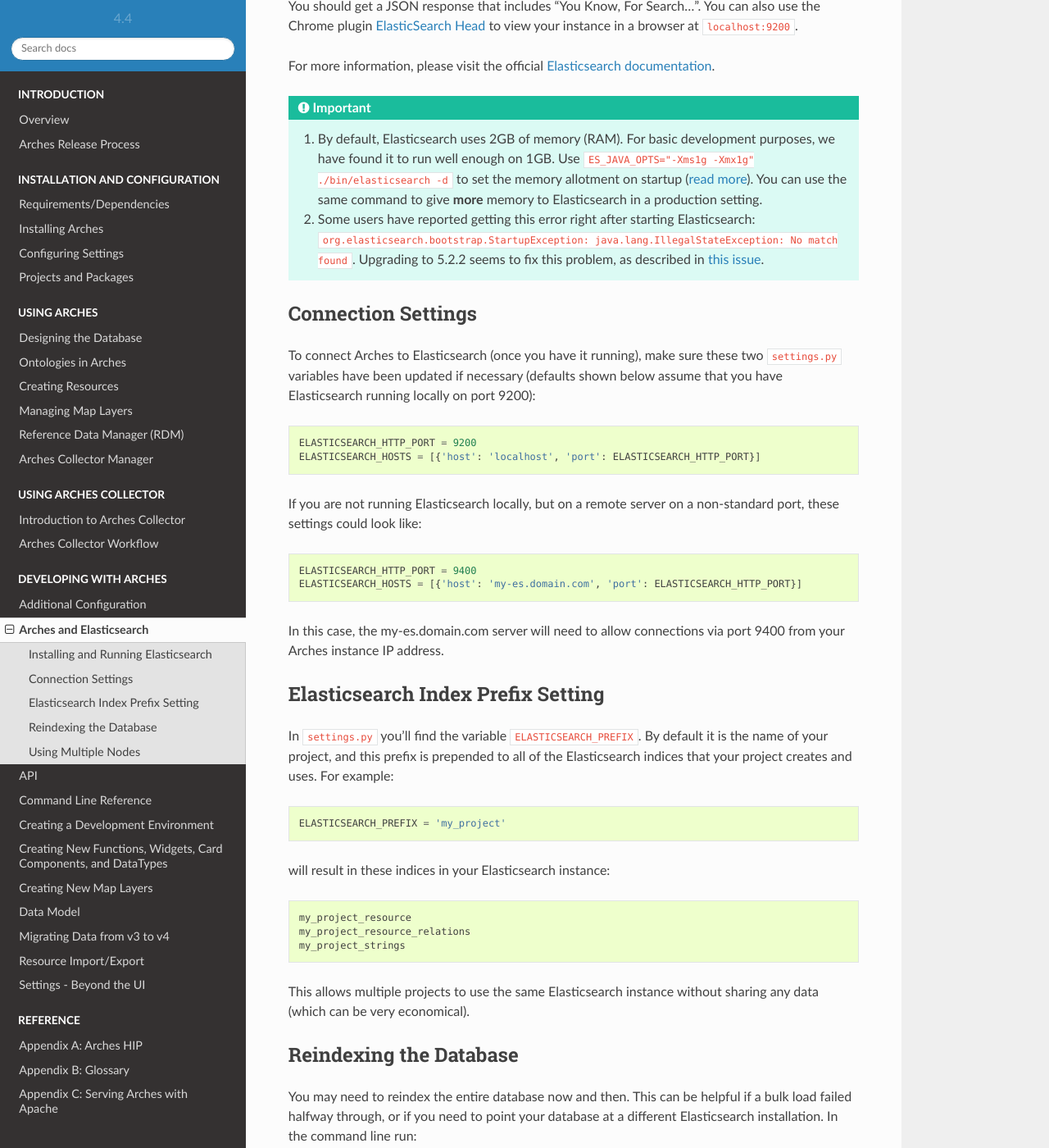
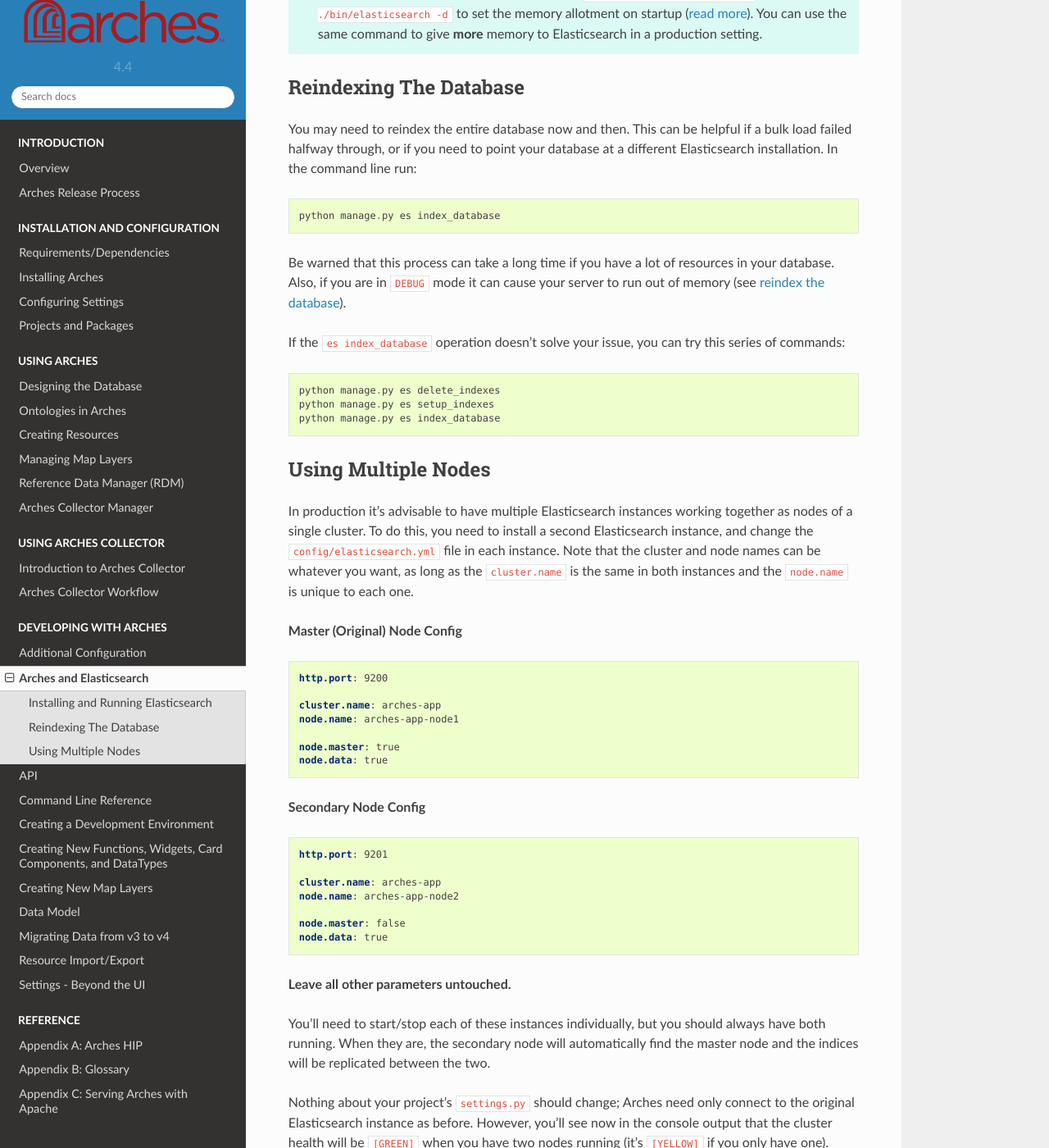
Before and after one commit to archesproject/arches-docs, a Sphinx documentation site: the page built from docs/arches-and-elasticsearch.txt, in a window 1280 px wide and 1400 px high, scrolled down 1021 px. Shown: the whole window at 82% size. Built offline with Sphinx 7.4.7 and the Read the Docs theme 2.0.0, drawn with Linux system fonts in a browser that asks for light colours; some of the changed text lies outside the part shown.

Commit message:
update docs for new version of ES, re #137

```diff
--- a/docs/arches-and-elasticsearch.txt
+++ b/docs/arches-and-elasticsearch.txt
@@ -6,34 +6,24 @@
 ====================================
 
 The quickest way to install Elasticsearch is to download and unzip one of the `compressed installers
-for the proper version <https://www.elastic.co/downloads/past-releases/elasticsearch-5-6-16>`_.
+for the proper version <https://www.elastic.co/downloads/past-releases/elasticsearch-7-4-1>`_.
 
 To start the service from the command line, use
 
 .. code-block:: shell
 
-   path/to/elasticsearch-5.6.16/bin/elasticsearch
+   {path-to-elasticsearch}/bin/elasticsearch
 
 To run as a daemon process, add ``-d`` to that command.
 
-On Windows you can just double-click the ``path\to\elasticsearch-5.6.16\bin\elasticsearch.bat``
+On Windows you can just double-click the ``{path-to-elasticsearch}\bin\elasticsearch.bat``
 batch file to run the process in a new console.
 
-----
+.. note:: To run the process in a new terminal you can double-click the ``elasticsearch.bat`` file found in ``{path-to-elasticsearch}\bin``. To properly set up Elasticsearch as a background service on Windows, `check out this documentation <https://www.elastic.co/guide/en/elasticsearch/reference/7.4/windows.html>`_
 
-Another way to install Elasticsearch is to use a command that comes with Arches::
+---------------------------------------------------------
 
-    python manage.py es install
-
-Elasticsearch will be installed in the root folder. You can specify an alternate destination for the installation by using the ``-d`` argument. For example::
-
-    python manage.py es install -d C:\Projects
-
-will result in a new directory ``C:\Projects\elasticsearch-5.2.1`` from which you'll be able to run Elasticsearch as described above.
-
-----
-
-To make sure Elasticsearch is running, use
+To make sure Elasticsearch is running correctly, use
 
 .. code-block:: bash
 
@@ -46,46 +36,8 @@
 .. important::
    1. By default, Elasticsearch uses 2GB of memory (RAM). For basic development purposes, we have found it to run well enough on 1GB. Use ``ES_JAVA_OPTS="-Xms1g -Xmx1g" ./bin/elasticsearch -d`` to set the memory allotment on startup (`read more <https://www.elastic.co/guide/en/elasticsearch/guide/current/heap-sizing.html>`_). You can use the same command to give **more** memory to Elasticsearch in a production setting.
 
-   2. Some users have reported getting this error right after starting Elasticsearch: ``org.elasticsearch.bootstrap.StartupException: java.lang.IllegalStateException: No match found``. Upgrading to 5.2.2 seems to fix this problem, as described in `this issue <https://github.com/elastic/elasticsearch/issues/23218>`_.
 
-Connection Settings
-===================
-
-To connect Arches to Elasticsearch (once you have it running), make sure these two ``settings.py``
-variables have been updated if necessary (defaults shown below assume that you have Elasticsearch running
-locally on port 9200)::
-
-    ELASTICSEARCH_HTTP_PORT = 9200
-    ELASTICSEARCH_HOSTS = [{'host': 'localhost', 'port': ELASTICSEARCH_HTTP_PORT}]
-
-If you are not running Elasticsearch locally, but on a remote server on a
-non-standard port, these settings could look like::
-
-    ELASTICSEARCH_HTTP_PORT = 9400
-    ELASTICSEARCH_HOSTS = [{'host': 'my-es.domain.com', 'port': ELASTICSEARCH_HTTP_PORT}]
-
-In this case, the my-es.domain.com server will need to allow connections via port 9400 from
-your Arches instance IP address.
-
-Elasticsearch Index Prefix Setting
-==================================
-
-In ``settings.py`` you'll find the variable ``ELASTICSEARCH_PREFIX``. By default it is the
-name of your project, and this prefix is prepended to all of the Elasticsearch indices that
-your project creates and uses. For example::
-
-    ELASTICSEARCH_PREFIX = 'my_project'
-
-will result in these indices in your Elasticsearch instance::
-
-    my_project_resource
-    my_project_resource_relations
-    my_project_strings
-
-This allows multiple projects to use the same Elasticsearch instance without sharing any data
-(which can be very economical).
-
-Reindexing the Database
+Reindexing The Database
 =======================
 
 You may need to reindex the entire database now and then. This can be helpful if a bulk load
```
Also changed, not shown: docs/command-line-reference.txt (+0 -22 lines), docs/requirements-and-dependencies.txt (+55 -23 lines).
